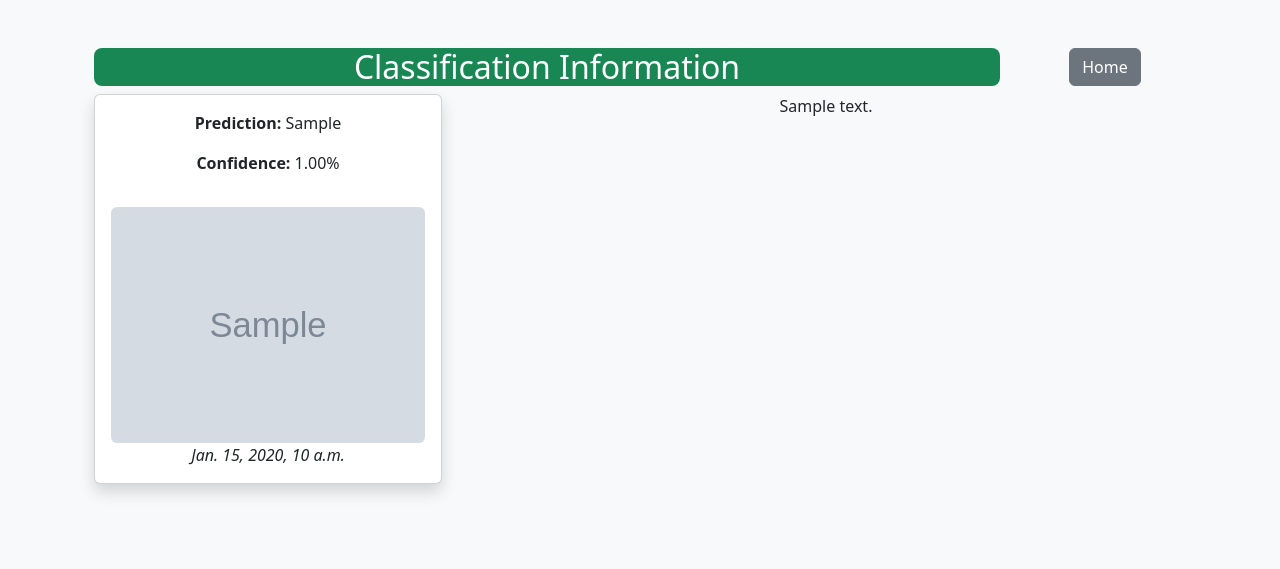
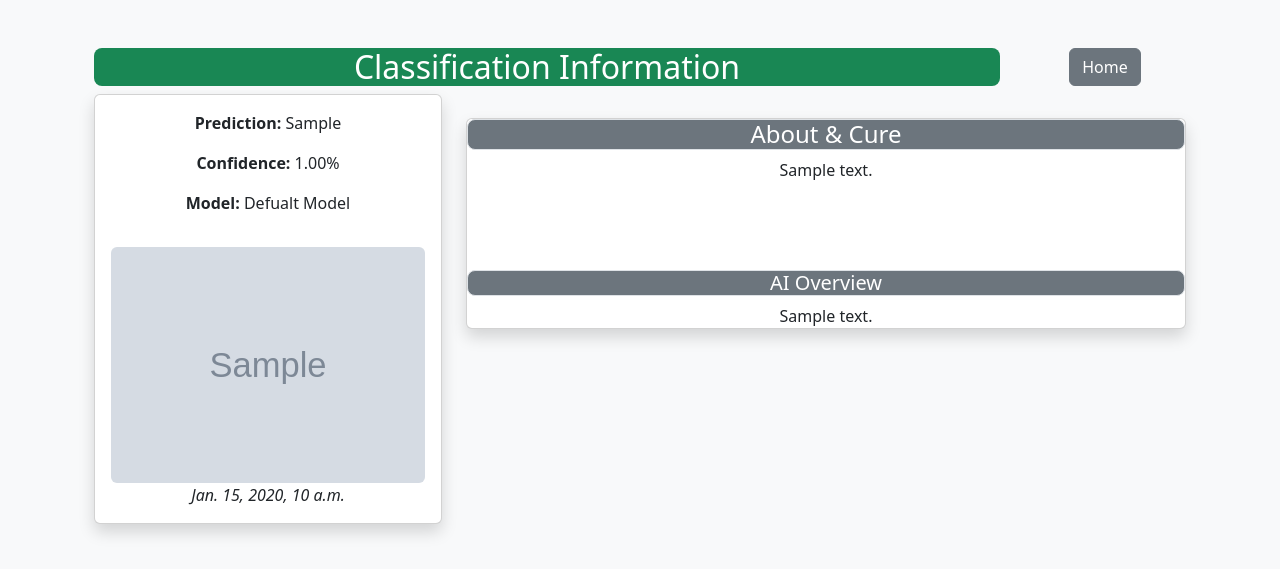
Before and after one commit to harshhmp/plantCNN, a Django app: template plant_classifier/classifier/templates/info.html in a window 1280 px wide. Shown: the top 569 px of the page. Run offline with Django 5.2, Linux system fonts and the light colour scheme; tables that the repository leaves empty hold one stand-in row (values such as "Sample post"); the template is opened without the code that fills it: values that come from a table or form of the project are taken from there, most other values are stand-ins (such as "Sample title", 1, 10 or a date in 2020); grey boxes marked "Sample" are stand-in pictures.

Commit message:
Added model information toinfo cards to show what model was use to classify image

```diff
--- a/plant_classifier/classifier/models.py
+++ b/plant_classifier/classifier/models.py
@@ -1,5 +1,6 @@
 from django.db import models
 from django.contrib.auth.models import User
+from .utils import getModelNames
 
 # Create your models here.
 
@@ -14,3 +15,6 @@ class UserClassifications(models.Model):
 
     def __str__(self):
         return f"{self.user.userame} - {self.result}"
+
+    def getModelName(self):
+        return getModelNames()[self.model]
--- a/plant_classifier/classifier/templates/history.html
+++ b/plant_classifier/classifier/templates/history.html
@@ -25,6 +25,7 @@
               <div class="card-body">
                 <p><strong>Prediction:</strong> {{ record.result }}</p>
                 <p><strong>Confidence:</strong> {{ record.confidence|floatformat:2 }}%</p>
+                <p><strong>Model:</strong> {{record.getModelName}}</p>
                 <img src="{{ record.image.url }}" alt="Classified image" class="img-fluid rounded mt-3">
                 <br>
                 <em>{{ record.created_at }}</em>
--- a/plant_classifier/classifier/templates/info.html
+++ b/plant_classifier/classifier/templates/info.html
@@ -23,6 +23,7 @@
                 <div class="card-body">
                 <p><strong>Prediction:</strong> {{ record.result }}</p>
                 <p><strong>Confidence:</strong> {{ record.confidence|floatformat:2 }}%</p>
+                <p><strong>Model:</strong> {{record.getModelName}}</p>
                 <img src="{{ record.image.url }}" alt="Classified image" class="img-fluid rounded mt-3">
                 <br>
                 <em>{{ record.created_at }}</em>
@@ -30,7 +31,14 @@
             </div>
         </div>
         <div class="col-8">
-          {{response_text|safe}}
+          <br>
+          <div class="card shadow" style="max-width: 750px;">
+            <h4 class="container-md bg-secondary border border-secondary-emphasis rounded-3 text-white">About & Cure</h4>
+            <p>{{ about }}</p>
+            <br><br><br>
+            <h5 class="container-md bg-secondary border border-secondary-emphasis rounded-3 text-white">AI Overview</h5>
+            {{response_text|safe}}
+          </div>
         </div>
       </div>
     </div>
--- a/plant_classifier/classifier/utils.py
+++ b/plant_classifier/classifier/utils.py
@@ -19,6 +19,11 @@ modelCustom = tf.keras.models.load_model("../efficientnet_custom_model_1.keras")
 
 # Model 5
 modelCustom1 = tf.keras.models.load_model("../models/efficientnet_custom_model.keras")
+
+def getModelNames():
+    model_names = ["No Model", "Defualt Model", "Model Plus", "General Classification Model", "Custom Model +", "Custom Model ++"]
+
+    return model_names
 
 def getModel1ClassNames():
 
```
Also changed, not shown: plant_classifier/classifier/views.py (+14 -3 lines).
